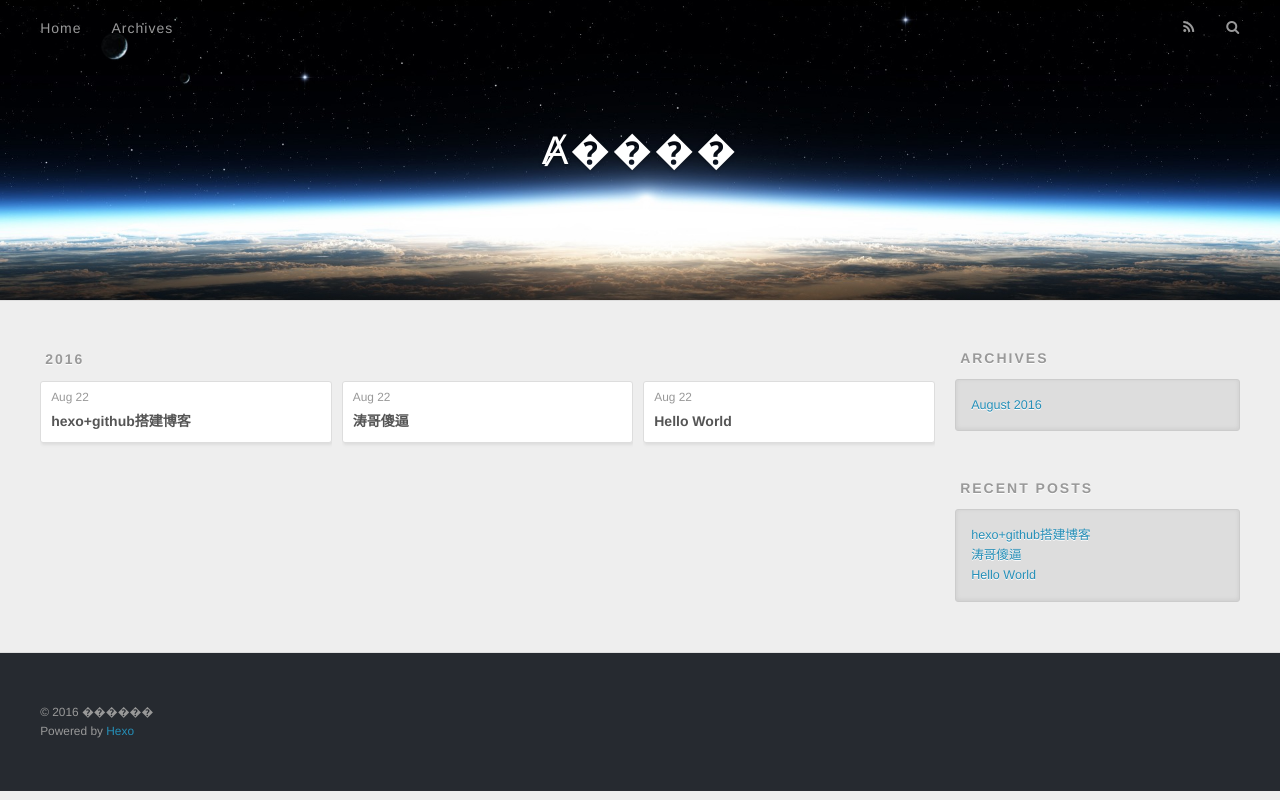
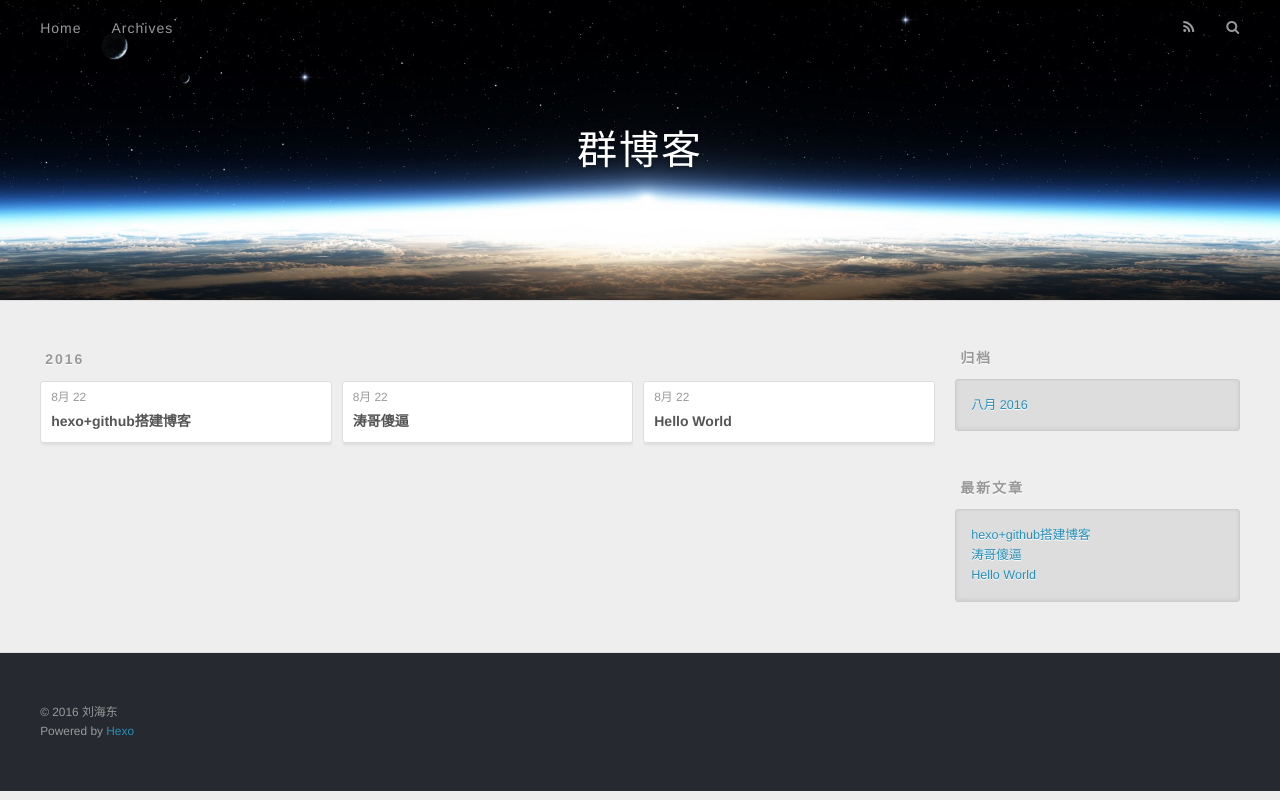
Before and after one commit to DongAndroid/DongAndroid.github.io, a plain HTML site: page archives/index.html in a window 1280 px wide. Drawn offline with nearby package versions, Linux system fonts and the light colour scheme.

Commit message:
Site updated: 2016-08-22 15:40:37

```diff
--- a/archives/index.html
+++ b/archives/index.html
@@ -3,16 +3,16 @@
 <head>
   <meta charset="utf-8">
 
-  <title>Archives | Ⱥ����</title>
+  <title>归档 | 群博客</title>
   <meta name="viewport" content="width=device-width, initial-scale=1, maximum-scale=1">
   <meta property="og:type" content="website">
-<meta property="og:title" content="Ⱥ����">
+<meta property="og:title" content="群博客">
 <meta property="og:url" content="http://yoursite.com/archives/index.html">
-<meta property="og:site_name" content="Ⱥ����">
+<meta property="og:site_name" content="群博客">
 <meta name="twitter:card" content="summary">
-<meta name="twitter:title" content="Ⱥ����">
+<meta name="twitter:title" content="群博客">
 
-    <link rel="alternate" href="/atom.xml" title="Ⱥ����" type="application/atom+xml">
+    <link rel="alternate" href="/atom.xml" title="群博客" type="application/atom+xml">
 
 
     <link rel="icon" href="/favicon.png">
@@ -33,7 +33,7 @@
   <div id="header-outer" class="outer">
     <div id="header-title" class="inner">
       <h1 id="logo-wrap">
-        <a href="/" id="logo">Ⱥ����</a>
+        <a href="/" id="logo">群博客</a>
       </h1>
 
     </div>
@@ -50,7 +50,7 @@
 
           <a id="nav-rss-link" class="nav-icon" href="/atom.xml" title="RSS Feed"></a>
 
-        <a id="nav-search-btn" class="nav-icon" title="Search"></a>
+        <a id="nav-search-btn" class="nav-icon" title="搜索"></a>
       </nav>
       <div id="search-form-wrap">
         <form action="//google.com/search" method="get" accept-charset="UTF-8" class="search-form"><input type="search" name="q" results="0" class="search-form-input" placeholder="Search"><button type="submit" class="search-form-submit">&#xF002;</button><input type="hidden" name="sitesearch" value="http://yoursite.com"></form>
@@ -76,7 +76,7 @@
   <div class="archive-article-inner">
     <header class="archive-article-header">
       <a href="/2016/08/22/hexo-github搭建博客/" class="archive-article-date">
-  <time datetime="2016-08-22T07:02:09.000Z" itemprop="datePublished">Aug 22</time>
+  <time datetime="2016-08-22T07:02:09.000Z" itemprop="datePublished">8月 22</time>
 </a>
 
 
@@ -95,7 +95,7 @@
   <div class="archive-article-inner">
     <header class="archive-article-header">
       <a href="/2016/08/22/涛哥傻逼/" class="archive-article-date">
-  <time datetime="2016-08-22T06:40:36.000Z" itemprop="datePublished">Aug 22</time>
+  <time datetime="2016-08-22T06:40:36.000Z" itemprop="datePublished">8月 22</time>
 </a>
 
 
@@ -114,7 +114,7 @@
   <div class="archive-article-inner">
     <header class="archive-article-header">
       <a href="/2016/08/22/hello-world/" class="archive-article-date">
-  <time datetime="2016-08-22T06:32:42.119Z" itemprop="datePublished">Aug 22</time>
+  <time datetime="2016-08-22T06:32:42.119Z" itemprop="datePublished">8月 22</time>
 </a>
 
 
@@ -145,9 +145,9 @@
 
 
   <div class="widget-wrap">
-    <h3 class="widget-title">Archives</h3>
+    <h3 class="widget-title">归档</h3>
     <div class="widget">
-      <ul class="archive-list"><li class="archive-list-item"><a class="archive-list-link" href="/archives/2016/08/">August 2016</a></li></ul>
+      <ul class="archive-list"><li class="archive-list-item"><a class="archive-list-link" href="/archives/2016/08/">八月 2016</a></li></ul>
     </div>
   </div>
 
@@ -155,7 +155,7 @@
 
 
   <div class="widget-wrap">
-    <h3 class="widget-title">Recent Posts</h3>
+    <h3 class="widget-title">最新文章</h3>
     <div class="widget">
       <ul>
 
@@ -183,7 +183,7 @@
 
   <div class="outer">
     <div id="footer-info" class="inner">
-      &copy; 2016 ������<br>
+      &copy; 2016 刘海东<br>
       Powered by <a href="http://hexo.io/" target="_blank">Hexo</a>
     </div>
   </div>
```
Also changed, not shown: 2016/08/22/hello-world/index.html (+10 -10 lines), 2016/08/22/hexo-github搭建博客/index.html (+10 -10 lines), 2016/08/22/涛哥傻逼/index.html (+10 -10 lines), archives/2016/08/index.html (+14 -14 lines), archives/2016/index.html (+14 -14 lines), index.html (+14 -14 lines).
